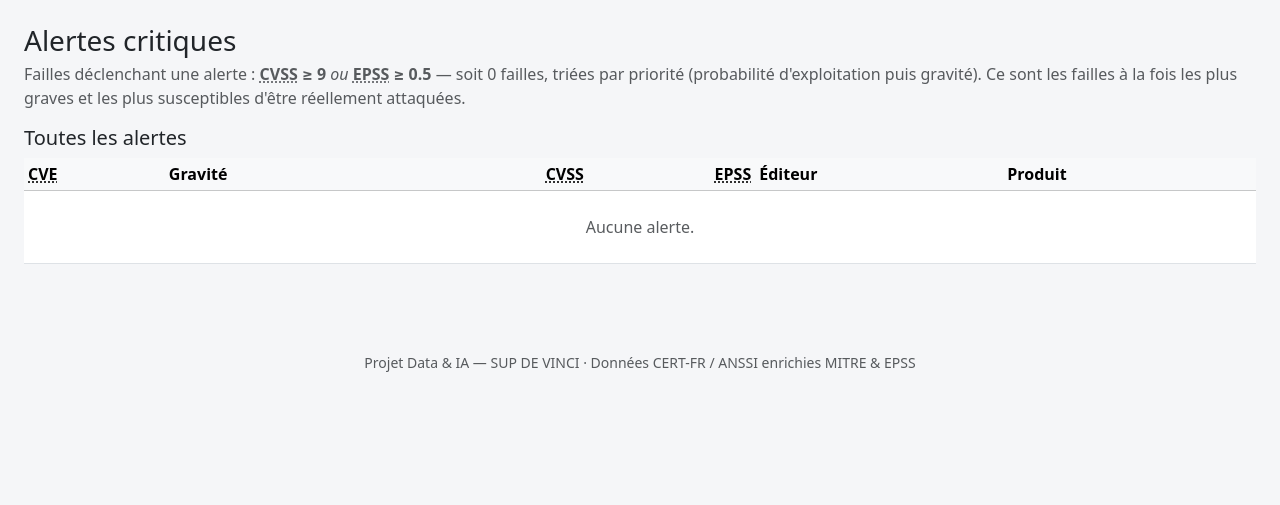
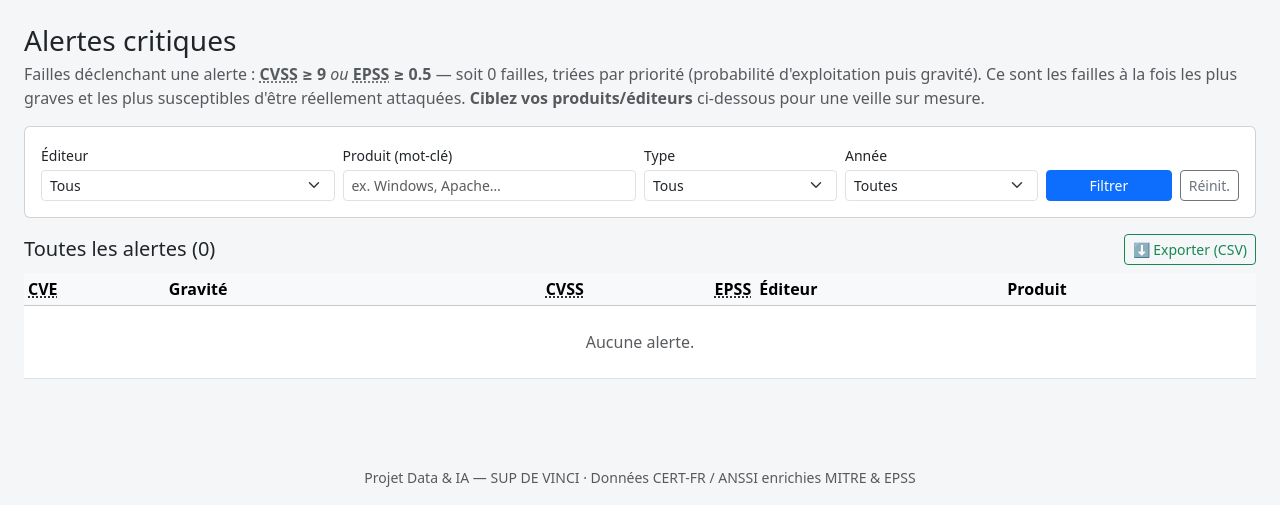
Before and after one commit to Anothays/SDV_Projet_Data_IA, a Django app: page /alertes/ in a window 1280 px wide. Shown: the part 56-561 px from the top of the page. Run offline with Django 5.2, Linux system fonts and the light colour scheme; data that the repository does not hold is empty; some libraries are stand-ins or nearby versions.

Commit message:
feat(webapp): add filtering and CSV export functionality for alerts and CVEs

```diff
--- a/webapp/vulnerabilities/charts.py
+++ b/webapp/vulnerabilities/charts.py
@@ -13,7 +13,7 @@ chargé une seule fois via CDN dans ``base.html`` → ``include_plotlyjs=False``
 import pandas as pd
 import plotly.express as px
 import plotly.graph_objects as go
-from django.db.models import Min
+from django.db.models import Count, Min
 
 from .models import UNAVAILABLE, Cve
 
@@ -73,9 +73,10 @@ def build_dashboard_charts() -> list[dict]:
         _top_editeurs(df),
         _cvss_epss_scatter(df),
     ]
-    timeline = _cumulative_timeline()
-    if timeline is not None:
-        cards.append(timeline)
+    # Cartes pleine largeur (croisements nécessitant la base, pas le DataFrame CVE).
+    for extra in (_avis_alerte_by_editeur(), _cumulative_timeline()):
+        if extra is not None:
+            cards.append(extra)
     return cards
 
 
@@ -204,6 +205,56 @@ def _cvss_epss_scatter(df: pd.DataFrame) -> dict:
     )
 
 
+def _avis_alerte_by_editeur() -> dict | None:
+    """Top 10 éditeurs : nombre de CVE distinctes citées en Avis vs en Alerte.
+
+    Répond à la suggestion de l'étape 5 du sujet (« distinguer les types de
+    bulletins par éditeur »). Croise le niveau CVE (``editeur``) avec le type
+    des bulletins citant la CVE. Une CVE figurant à la fois dans un avis et une
+    alerte est comptée dans les deux barres (elle a été signalée des deux façons).
+    """
+    rows = (
+        Cve.objects.exclude(editeur=UNAVAILABLE).exclude(editeur="")
+        .values("editeur", "bulletins__type_bulletin")
+        .annotate(n=Count("cve_id", distinct=True))
+    )
+    df = pd.DataFrame.from_records(rows).rename(columns={"bulletins__type_bulletin": "type_bulletin"})
+    if df.empty:
+        return None
+    df = df.dropna(subset=["type_bulletin"])
+    df = df[df["type_bulletin"] != ""]
+    if df.empty:
+        return None
+
+    totals = df.groupby("editeur")["n"].sum().sort_values(ascending=False)
+    top = totals.head(10).index.tolist()
+    sub = df[df["editeur"].isin(top)]
+    # Axe Y : éditeur le plus affecté en haut (px place la 1ʳᵉ catégorie en bas).
+    order = totals.loc[top].sort_values().index.tolist()
+
+    fig = px.bar(
+        sub, x="n", y="editeur", color="type_bulletin", orientation="h",
+        category_orders={"editeur": order},
+        color_discrete_map={"Avis": "#1f77b4", "Alerte": "#d62728"},
+        title="Avis vs Alertes pour les 10 éditeurs les plus affectés",
+    )
+    fig.update_layout(
+        xaxis_title="Nombre de CVE", yaxis_title="",
+        legend_title_text="Type de bulletin", barmode="stack",
+    )
+    leader = totals.index[0]
+    n_alerte = int(df.loc[(df["editeur"] == leader) & (df["type_bulletin"] == "Alerte"), "n"].sum())
+    return _card(
+        _fig_html(fig),
+        "Pour chaque éditeur, répartition des failles selon le type de bulletin "
+        "CERT-FR : un « avis » signale une faille connue à corriger, une "
+        "« alerte » vise une faille déjà activement exploitée (plus urgente).",
+        f"« {leader} » est l'éditeur le plus affecté ; {n_alerte} de ses CVE ont "
+        "fait l'objet d'une alerte (faille activement exploitée).",
+        full_width=True,
+    )
+
+
 def _cumulative_timeline() -> dict | None:
     """Courbe cumulative des CVE par date de 1ʳᵉ publication (plus ancien bulletin)."""
     rows = (
--- a/webapp/vulnerabilities/templates/vulnerabilities/alerts.html
+++ b/webapp/vulnerabilities/templates/vulnerabilities/alerts.html
@@ -9,10 +9,51 @@
   <strong>{% term "epss" %} ≥ 0.5</strong> — soit {{ total }} failles, triées par
   priorité (probabilité d'exploitation puis gravité). Ce sont les failles à la fois
   les plus graves et les plus susceptibles d'être réellement attaquées.
+  <strong>Ciblez vos produits/éditeurs</strong> ci-dessous pour une veille sur mesure.
 </p>
 
+<form method="get" class="card card-body mb-3">
+  <div class="row g-2 align-items-end">
+    <div class="col-md-3">
+      <label class="form-label small mb-1">Éditeur</label>
+      <select name="editeur" aria-label="Filtrer les alertes par éditeur" class="form-select form-select-sm">
+        <option value="">Tous</option>
+        {% for e in editeurs %}
+          <option value="{{ e }}" {% if filters.editeur == e %}selected{% endif %}>{{ e }}</option>
+        {% endfor %}
+      </select>
+    </div>
+    <div class="col-md-3">
+      <label class="form-label small mb-1">Produit (mot-clé)</label>
+      <input type="text" name="produit" value="{{ filters.produit }}" class="form-control form-control-sm" placeholder="ex. Windows, Apache…">
+    </div>
+    <div class="col-md-2">
+      <label class="form-label small mb-1">Type</label>
+      <select name="type" aria-label="Filtrer les alertes par type de bulletin" class="form-select form-select-sm">
+        <option value="">Tous</option>
+        {% for t in types %}
+          <option value="{{ t }}" {% if filters.type == t %}selected{% endif %}>{{ t }}</option>
+        {% endfor %}
+      </select>
+    </div>
+    <div class="col-md-2">
+      <label class="form-label small mb-1">Année</label>
+      <select name="annee" aria-label="Filtrer les alertes par année" class="form-select form-select-sm">
+        <option value="">Toutes</option>
+        {% for y in years %}
+          <option value="{{ y }}" {% if filters.annee == y|stringformat:'s' %}selected{% endif %}>{{ y }}</option>
+        {% endfor %}
+      </select>
+    </div>
+    <div class="col-md-2 d-flex gap-2">
+      <button type="submit" class="btn btn-primary btn-sm w-100">Filtrer</button>
+      <a href="{% url 'alerts' %}" class="btn btn-outline-secondary btn-sm">Réinit.</a>
+    </div>
+  </div>
+</form>
+
 {% if previews %}
-<h2 class="h5 mt-4">Aperçus d'email (top 3)</h2>
+<h2 class="h5 mt-4">Aperçus d'email pour la sélection (top 3)</h2>
 <div class="row g-3 mb-4">
   {% for p in previews %}
   <div class="col-lg-4">
@@ -25,7 +66,10 @@
 </div>
 {% endif %}
 
-<h2 class="h5">Toutes les alertes</h2>
+<div class="d-flex justify-content-between align-items-center mb-2">
+  <h2 class="h5 mb-0">Toutes les alertes ({{ total }})</h2>
+  <a class="btn btn-outline-success btn-sm" href="{% url 'alerts_export' %}{% if base_query %}?{{ base_query }}{% endif %}">⬇ Exporter (CSV)</a>
+</div>
 <div class="table-responsive">
   <table class="table table-sm table-hover bg-white">
     <thead class="table-light">
--- a/webapp/vulnerabilities/templates/vulnerabilities/vulnerability_list.html
+++ b/webapp/vulnerabilities/templates/vulnerabilities/vulnerability_list.html
@@ -54,7 +54,10 @@
   </div>
 </form>
 
-<p class="text-muted small">{{ total }} CVE correspondante{{ total|pluralize }}.</p>
+<div class="d-flex justify-content-between align-items-center mb-2">
+  <p class="text-muted small mb-0">{{ total }} CVE correspondante{{ total|pluralize }}.</p>
+  <a class="btn btn-outline-success btn-sm" href="{% url 'cve_export' %}{% if base_query %}?{{ base_query }}{% endif %}">⬇ Exporter (CSV)</a>
+</div>
 
 <div class="table-responsive">
   <table class="table table-sm table-hover bg-white">
--- a/webapp/vulnerabilities/urls.py
+++ b/webapp/vulnerabilities/urls.py
@@ -7,8 +7,10 @@ from . import views
 urlpatterns = [
     path("", views.dashboard, name="dashboard"),
     path("cve/", views.vulnerability_list, name="cve_list"),
+    path("cve/export.csv", views.export_cves, name="cve_export"),
     path("cve/<str:cve_id>/", views.vulnerability_detail, name="cve_detail"),
     path("bulletins/", views.bulletin_list, name="bulletin_list"),
     path("bulletins/<str:id_anssi>/", views.bulletin_detail, name="bulletin_detail"),
     path("alertes/", views.alerts, name="alerts"),
+    path("alertes/export.csv", views.export_alerts, name="alerts_export"),
 ]
--- a/webapp/vulnerabilities/views.py
+++ b/webapp/vulnerabilities/views.py
@@ -1,7 +1,10 @@
 """Vues de la web app : tableau de bord, listes filtrables, détails, alertes."""
+
+import csv
 
 from django.core.paginator import Paginator
 from django.db.models import Q
+from django.http import StreamingHttpResponse
 from django.shortcuts import get_object_or_404, render
 
 from .alerts import alert_cves, build_alert_email
@@ -59,8 +62,12 @@ def dashboard(request):
     return render(request, "vulnerabilities/dashboard.html", context)
 
 
-def vulnerability_list(request):
-    """Liste paginée et filtrable des CVE."""
+def _filter_cves(request):
+    """Applique les filtres de la liste CVE et renvoie ``(queryset, filters)``.
+
+    Factorisé pour être partagé entre la liste HTML et l'export CSV (mêmes
+    critères : recherche, gravité, éditeur, scores minimaux, année).
+    """
     qs = Cve.objects.all()
     filters = {
         "q": request.GET.get("q", "").strip(),
@@ -92,7 +99,12 @@ def vulnerability_list(request):
             qs = qs.filter(bulletins__date_publication__year=int(filters["annee"])).distinct()
         except ValueError:
             pass
+    return qs, filters
 
+
+def vulnerability_list(request):
+    """Liste paginée et filtrable des CVE."""
+    qs, filters = _filter_cves(request)
     sort = _resolve_sort(request, {"score_cvss", "score_epss"}, "-score_cvss")
     qs = qs.order_by(sort, "cve_id")
     page = Paginator(qs, PAGE_SIZE).get_page(request.GET.get("page"))
@@ -165,12 +177,41 @@ def bulletin_detail(request, id_anssi):
     return render(request, "vulnerabilities/bulletin_detail.html", context)
 
 
+def _filtered_alert_cves(request):
+    """Alertes (``alert_cves``) restreintes par éditeur / produit / année / type.
+
+    C'est le cœur des « alertes sur mesure » du sujet : à partir du socle
+    critique (CVSS ≥ 9 ou EPSS ≥ 0.5), l'utilisateur cible ses produits/éditeurs.
+    Renvoie ``(queryset, filters)`` ; partagé par la page alertes et son export.
+    """
+    qs = alert_cves()
+    filters = {
+        "editeur": request.GET.get("editeur", "").strip(),
+        "produit": request.GET.get("produit", "").strip(),
+        "annee": request.GET.get("annee", "").strip(),
+        "type": request.GET.get("type", "").strip(),
+    }
+    if filters["editeur"]:
+        qs = qs.filter(editeur=filters["editeur"])
+    if filters["produit"]:
+        qs = qs.filter(produit__icontains=filters["produit"])
+    if filters["annee"]:
+        try:
+            qs = qs.filter(bulletins__date_publication__year=int(filters["annee"])).distinct()
+        except ValueError:
+            pass
+    if filters["type"]:
+        qs = qs.filter(bulletins__type_bulletin=filters["type"]).distinct()
+    return qs, filters
+
+
 def alerts(request):
-    """Alertes critiques (CVSS ≥ 9 ou EPSS ≥ 0.5) + aperçus d'email."""
-    qs = alert_cves()
+    """Alertes critiques (CVSS ≥ 9 ou EPSS ≥ 0.5), filtrables + aperçus d'email ciblés."""
+    qs, filters = _filtered_alert_cves(request)
     page = Paginator(qs, PAGE_SIZE).get_page(request.GET.get("page"))
 
-    # Aperçus email pour les 3 alertes les plus prioritaires (cf. notebook étape 7).
+    # Aperçus email des 3 alertes les plus prioritaires de la sélection (étape 7) :
+    # ils reflètent les filtres → l'email est « sur mesure ».
     previews = []
     for cve in qs[:3]:
         sujet, corps = build_alert_email(cve)
@@ -180,6 +221,54 @@ def alerts(request):
         "page_obj": page,
         "total": page.paginator.count,
         "previews": previews,
+        "filters": filters,
+        "editeurs": _editeurs(),
+        "years": _published_years(),
+        "types": list(Bulletin.objects.values_list("type_bulletin", flat=True).distinct()),
         "base_query": _querystring_excluding(request, "page"),
     }
     return render(request, "vulnerabilities/alerts.html", context)
+
+
+# --------------------------------------------------------------------- export CSV
+
+# Colonnes exportées (niveau CVE, cf. modèle Cve).
+CVE_EXPORT_COLUMNS = [
+    "cve_id", "score_cvss", "base_severity", "type_cwe", "score_epss",
+    "editeur", "produit", "versions_affectees", "description",
+]
+
+
+class _Echo:
+    """Buffer qui renvoie ce qu'on lui écrit (streaming CSV sans fichier tampon)."""
+
+    def write(self, value):
+        return value
+
+
+def _stream_cves_csv(qs, filename: str) -> StreamingHttpResponse:
+    """Streame un queryset de CVE en CSV téléchargeable (en-tête + lignes)."""
+    writer = csv.writer(_Echo())
+
+    def rows():
+        yield writer.writerow(CVE_EXPORT_COLUMNS)
+        # prefetch_related(None) : on coupe tout prefetch hérité (ex. alert_cves),
+        # inutile pour un values_list et incompatible avec .iterator() sans chunk_size.
+        for row in qs.prefetch_related(None).values_list(*CVE_EXPORT_COLUMNS).iterator():
+            yield writer.writerow(row)
+
+    response = StreamingHttpResponse(rows(), content_type="text/csv; charset=utf-8")
+    response["Content-Disposition"] = f'attachment; filename="{filename}"'
+    return response
+
+
+def export_cves(request) -> StreamingHttpResponse:
+    """Export CSV de la liste CVE filtrée (mêmes filtres que ``vulnerability_list``)."""
+    qs, _ = _filter_cves(request)
+    return _stream_cves_csv(qs.order_by("cve_id"), "cve_filtrees.csv")
+
+
+def export_alerts(request) -> StreamingHttpResponse:
+    """Export CSV des alertes filtrées (mêmes filtres que ``alerts``)."""
+    qs, _ = _filtered_alert_cves(request)
+    return _stream_cves_csv(qs, "alertes_filtrees.csv")
```
Also changed, not shown: AGENT.md (+6 -3 lines), README.md.
